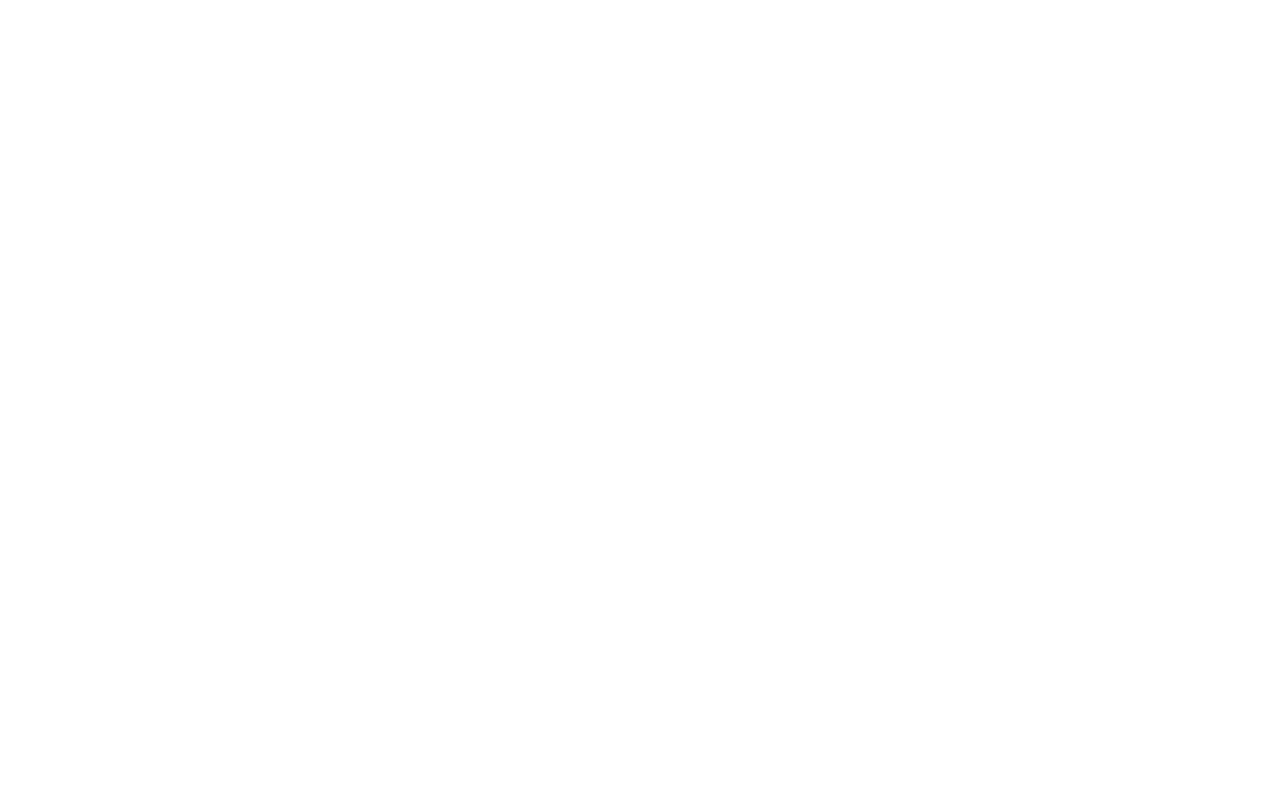
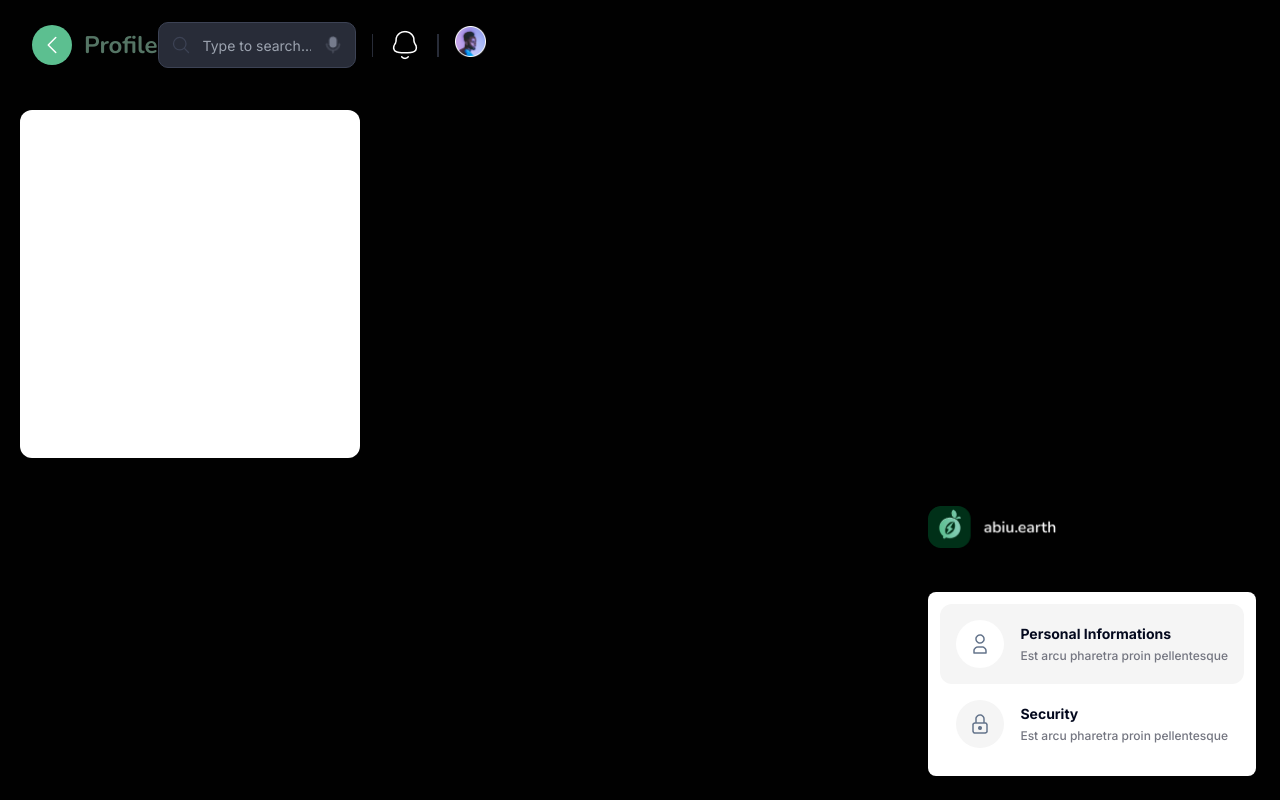
Before and after one commit to sikander-afzaal/abiu-earth-dashboard, a React (Vite) app: page /profile in a window 1280 px wide. Before the commit this address had no page. Built offline with nearby package versions, Linux system fonts and the light colour scheme.

Commit message:
profile page in progress

```diff
--- a/src/App.jsx
+++ b/src/App.jsx
@@ -16,6 +16,8 @@
 import NewPwd from "./pages/forgot_password/NewPwd";
 import Success from "./pages/forgot_password/Success";
 import Otp from "./pages/forgot_password/Otp";
+import Profile from "./pages/profile/Index";
+import PersonalInfo from "./pages/profile/PersonalInfo";
 
 const App = () => {
   return (
@@ -23,6 +25,9 @@
       <Route element={<SignUp />} path="/">
         <Route element={<Choose />} path="" />
         <Route element={<Create />} path="create" />
+      </Route>
+      <Route element={<Profile />} path="/profile">
+        <Route element={<PersonalInfo />} path="" />
       </Route>
       <Route element={<Forgot_Pwd />} path="/forgot_pwd">
         <Route element={<Step1 />} path="" />
--- /dev/null
+++ b/src/layout/ProfileSidebar.jsx
@@ -0,0 +1,84 @@
+import { NavLink } from "react-router-dom";
+
+const ProfileSidebar = ({ sidebarToggle, setSidebarToggle }) => {
+  return (
+    <div
+      className={`sidebar wrapper px-6 pb-6 xl:static fixed top-0 ${
+        sidebarToggle ? "left-0" : "-left-full"
+      } bg-bgDark h-full xl:h-auto transition-all duration-500`}
+    >
+      <button
+        onClick={() => setSidebarToggle(false)}
+        className="absolute top-5 right-3 text-white xl:hidden block"
+      >
+        <svg
+          xmlns="http://www.w3.org/2000/svg"
+          fill="none"
+          viewBox="0 0 24 24"
+          strokeWidth={1.5}
+          stroke="currentColor"
+          className="w-7 h-7"
+        >
+          <path
+            strokeLinecap="round"
+            strokeLinejoin="round"
+            d="M6 18L18 6M6 6l12 12"
+          />
+        </svg>
+      </button>
+      <div className="flex justify-start  items-center w-full h-[90px] min-h-[90px]">
+        <img src="/logo.png" className="w-[130px] object-contain" alt="" />
+      </div>
+      <div className="mt-2 xl:mt-5 h-auto xl:h-full bg-white flex justify-start items-center flex-col w-full rounded-lg p-3">
+        <SidebarLink
+          ico="/form-icons/user.png"
+          url="/profile"
+          title="Personal Informations"
+          desc="Est arcu pharetra proin pellentesque"
+        />
+        <SidebarLink
+          ico="/form-icons/lock.png"
+          url="/profile/security"
+          title="Security"
+          desc="Est arcu pharetra proin pellentesque"
+        />
+      </div>
+    </div>
+  );
+};
+
+export default ProfileSidebar;
+
+const SidebarLink = ({ ico, url, title, desc }) => {
+  return (
+    <NavLink
+      to={url}
+      end
+      className={({ isActive }) =>
+        `w-full rounded-xl ${
+          isActive ? "bg-[#f5f5f5]" : "bg-white"
+        } p-4 gap-4 flex justify-start items-center`
+      }
+    >
+      {({ isActive }) => (
+        <>
+          <div
+            className={`rounded-full  ${
+              isActive ? "bg-white" : "bg-[#F5F5F5]"
+            } w-[48px] min-w-[48px] h-[48px] grid place-items-center `}
+          >
+            <img src={ico} className="w-6 object-contain" alt="" />
+          </div>
+          <div>
+            <h4 className="font-inter font-bold text-sm text-[#04091E]">
+              {title}
+            </h4>
+            <p className="text-xs mt-1 font-medium font-inter text-[#747681]">
+              {desc}
+            </p>
+          </div>
+        </>
+      )}
+    </NavLink>
+  );
+};
--- a/src/layout/Sidebar.jsx
+++ b/src/layout/Sidebar.jsx
@@ -34,7 +34,7 @@
           setSidebarToggle={setSidebarToggle}
           ico="/category.png"
           name="Dashboard"
-          url="/"
+          url=""
         />
         <SidebarLink
           setSidebarToggle={setSidebarToggle}
--- a/src/layout/Topbar.jsx
+++ b/src/layout/Topbar.jsx
@@ -1,9 +1,9 @@
-import { useLocation } from "react-router-dom";
+import { Link, useLocation } from "react-router-dom";
 import Notification from "../components/Notification";
 import { useCallback, useRef, useState } from "react";
 import { useOnClickOutside } from "../hooks/useOutsideClick";
 
-const Topbar = ({ setSidebarToggle }) => {
+const Topbar = ({ setSidebarToggle, profile }) => {
   const notifBarRef = useRef(null);
   const { pathname } = useLocation();
   const [notifBar, setNotifBar] = useState(false);
@@ -17,14 +17,14 @@
   return (
     <div
       className={`topbar  flex justify-between items-center px-8 w-full ${
-        pathname !== "/dashboard" ? "bg-[#F8FAFC]" : "bg-bgDark"
+        pathname === "/dashboard" || profile ? "bg-bgDark" : "bg-[#F8FAFC]"
       }`}
     >
       <div className="flex justify-start items-center gap-2">
         <button
           onClick={() => setSidebarToggle(true)}
           className={`xl:hidden block ${
-            pathname !== "/dashboard" ? "text-black" : "text-white"
+            pathname === "/dashboard" || profile ? "text-white" : "text-black"
           }`}
         >
           <svg
@@ -42,16 +42,43 @@
             />
           </svg>
         </button>
-        <p className="text-primaryShade sm:block hidden text-xl lg:text-2xl font-bold">
-          Automated Emissions analysis
-        </p>
+        {profile ? (
+          <div className="flex justify-start items-center gap-3">
+            <Link
+              to="/dashboard"
+              className="bg-secondary rounded-full min-w-[40px] text-white w-10 h-10 grid place-items-center"
+            >
+              <svg
+                xmlns="http://www.w3.org/2000/svg"
+                fill="none"
+                viewBox="0 0 24 24"
+                strokeWidth={1.5}
+                stroke="currentColor"
+                className="w-6 h-6"
+              >
+                <path
+                  strokeLinecap="round"
+                  strokeLinejoin="round"
+                  d="M15.75 19.5L8.25 12l7.5-7.5"
+                />
+              </svg>
+            </Link>
+            <p className="text-primaryShade sm:block hidden text-xl lg:text-2xl font-bold">
+              Profile
+            </p>
+          </div>
+        ) : (
+          <p className="text-primaryShade sm:block hidden text-xl lg:text-2xl font-bold">
+            Automated Emissions analysis
+          </p>
+        )}
       </div>
       <div className="flex justify-center items-center gap-4">
         <div
           className={`w-[260px] rounded-[10px] overflow-hidden  border border-solid p-3 hidden lg:flex justify-start ${
-            pathname !== "/dashboard"
-              ? "bg-white border-[#CBD5E1]"
-              : "bg-[#282C38] border-baseGray"
+            pathname === "/dashboard" || profile
+              ? "bg-[#282C38] border-baseGray"
+              : "bg-white border-[#CBD5E1]"
           } items-center gap-3`}
         >
           <svg
@@ -83,7 +110,7 @@
         <img
           src="/bell.png"
           className={`w-[32px] object-contain ${
-            pathname !== "/dashboard" ? "invert" : "invert-0"
+            pathname === "/dashboard" || profile ? "invert-0" : "invert"
           }`}
           alt=""
         />
--- /dev/null
+++ b/src/pages/profile/Index.jsx
@@ -0,0 +1,30 @@
+import { useEffect, useState } from "react";
+import Topbar from "../../layout/Topbar";
+import ProfileSidebar from "../../layout/ProfileSidebar";
+import { Outlet } from "react-router-dom";
+
+const Profile = () => {
+  useEffect(() => {
+    document.querySelector("body").classList.add("bg-bgDark");
+
+    return () => {
+      document.querySelector("body").classList.remove("bg-bgDark");
+    };
+  }, []);
+
+  const [sidebarToggle, setSidebarToggle] = useState(false);
+  return (
+    <div className="grid min-h-screen   grid-cols-1 xl:grid-cols-[380px__1fr] grid-rows-[90px__1fr] grid-area w-full">
+      <Topbar setSidebarToggle={setSidebarToggle} profile />
+      <ProfileSidebar
+        setSidebarToggle={setSidebarToggle}
+        sidebarToggle={sidebarToggle}
+      />
+      <div className="main overflow-x-hidden pb-6 pt-2 xl:pt-5 px-5 w-full ">
+        <Outlet />
+      </div>
+    </div>
+  );
+};
+
+export default Profile;
--- /dev/null
+++ b/src/pages/profile/PersonalInfo.jsx
@@ -0,0 +1,9 @@
+const PersonalInfo = () => {
+  return (
+    <div className="wrapper  bg-white h-full rounded-xl ">
+      <div className="contain "> </div>
+    </div>
+  );
+};
+
+export default PersonalInfo;
```
